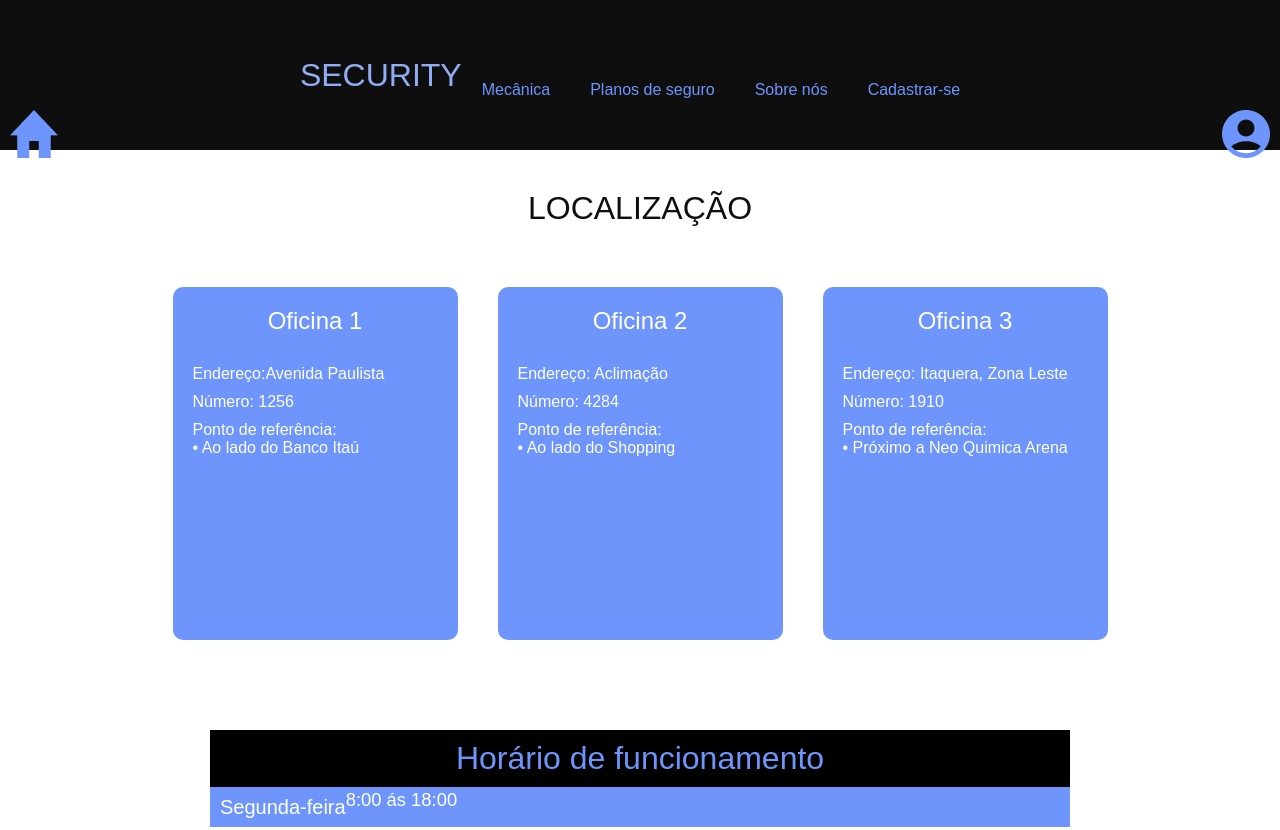
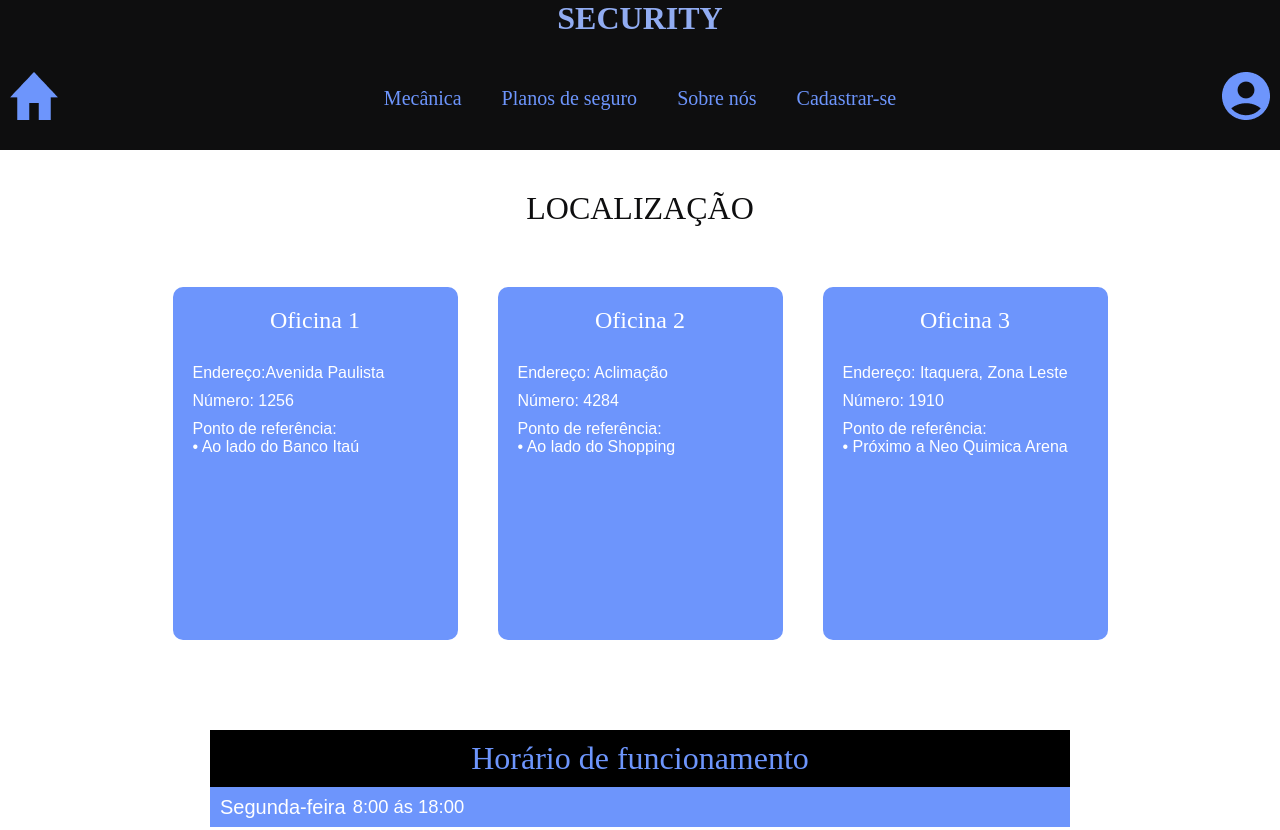
Before and after one commit to Murillo77/Projeto-Security, a plain HTML site: page paginas/mecanica.html in a window 1280 px wide. Shown: the top 830 px of the page. Drawn offline with Linux system fonts and the light colour scheme.

Commit message:
Atualizando algumas atribuições.

```diff
--- a/css/guincho.css
+++ b/css/guincho.css
@@ -15,24 +15,18 @@ body {
     background-color: #0E0E0F;
     width: 100%;
     height: 150px;
-    display: block;
-    justify-content: center;
-    align-items: center;
-    position: relative;
 }
 
 h1 {
     font-family: 'Junge';
-    font-weight: lighter;
     text-align: center;
     color: #91ACF2;
-    font-size: 2rem;
 }
 
 .container {
     display: flex;
     justify-content: center;
-    font-size: 1rem;
+    font-size: 20px;
     margin-top: 30px;
 }
 
@@ -50,9 +44,9 @@ li a {
 
 li a:hover {
     border: solid;
-    border-top: 0px;
-    border-right: 0px;
-    border-left: 0px;
+    border-top: 0;
+    border-right: 0;
+    border-left: 0;
     border-color: #6D95FC;
 }
 
--- a/css/mecanica.css
+++ b/css/mecanica.css
@@ -14,39 +14,38 @@ body {
     background-color: #0E0E0F;
     width: 100%;
     height: 150px;
-    display: flex;
-    justify-content: center;
-    align-items: center;
-    position: relative;
 }
 
 h1 {
-    font-weight: lighter;
+    font-family: 'Junge';
     text-align: center;
     color: #91ACF2;
-    font-size: 2rem;
 }
 
 .container {
     display: flex;
     justify-content: center;
-    font-size: 1rem;
+    font-size: 20px;
     margin-top: 30px;
 }
 
 li {
+    font-family: 'Junge';
     margin: 20px;
     list-style: none;
 }
 
 li a {
+    font-family: 'Junge';
     text-decoration: none;
     color: #6D95FC;
 }
 
 li a:hover {
     border: solid;
-    border-width: 0 0 2px 0;
+    border-top: 0;
+    border-right: 0;
+    border-left: 0;
     border-color: #6D95FC;
 }
 
@@ -153,7 +152,7 @@ main {
     color: white;
     font-weight: lighter;
     text-align: center;
-    margin-top: -15px;
+    margin: 7px;
 }
 
 /* FIM CONTEUDO */
--- a/css/planos.css
+++ b/css/planos.css
@@ -14,38 +14,38 @@ body {
     background-color: #0E0E0F;
     width: 100%;
     height: 150px;
-    display: flex;
-    justify-content: center;
-    align-items: center;
-    position: relative;
 }
 
 h1 {
+    font-family: 'Junge';
     text-align: center;
     color: #91ACF2;
-    font-size: 2rem;
 }
 
 .container {
     display: flex;
     justify-content: center;
-    font-size: 1rem;
+    font-size: 20px;
     margin-top: 30px;
 }
 
 li {
+    font-family: 'Junge';
     margin: 20px;
     list-style: none;
 }
 
 li a {
+    font-family: 'Junge';
     text-decoration: none;
     color: #6D95FC;
 }
 
 li a:hover {
     border: solid;
-    border-width: 0 0 2px 0;
+    border-top: 0;
+    border-right: 0;
+    border-left: 0;
     border-color: #6D95FC;
 }
 
```
